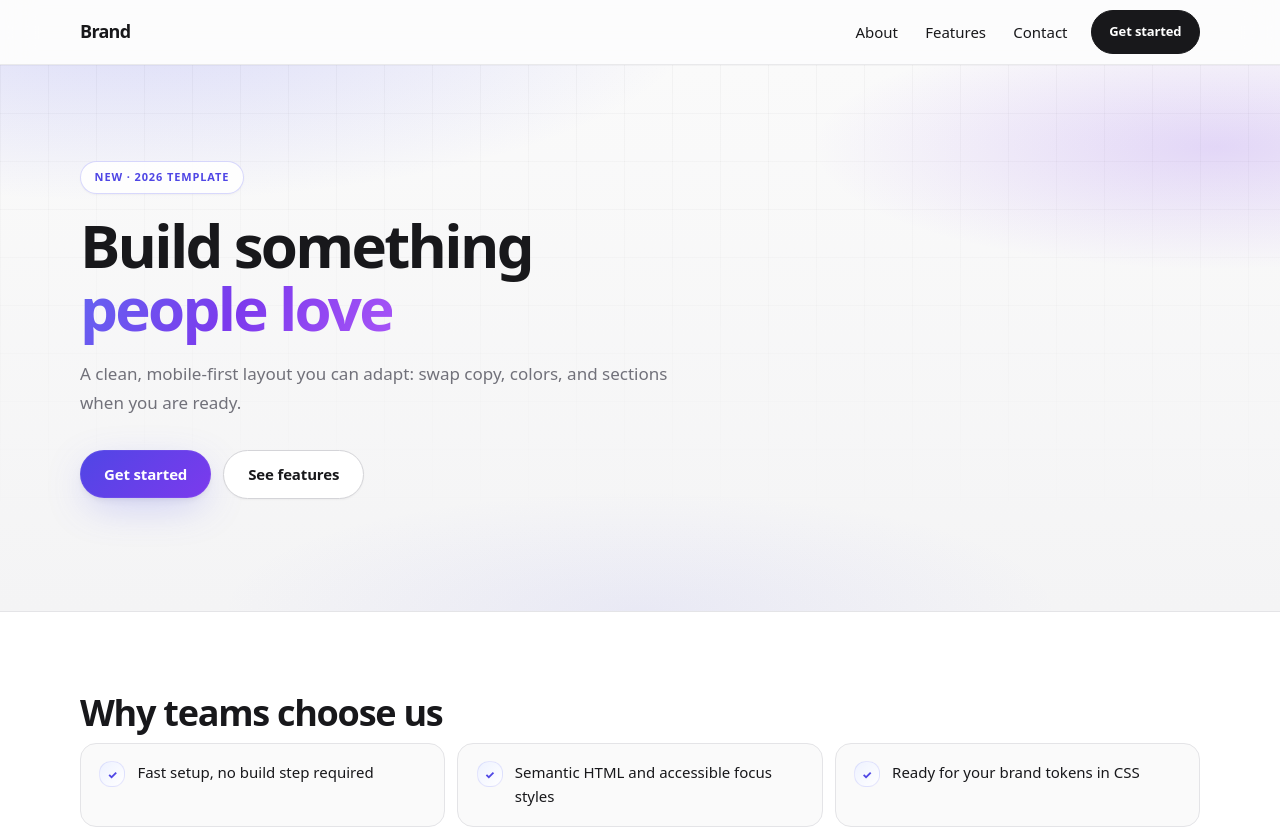
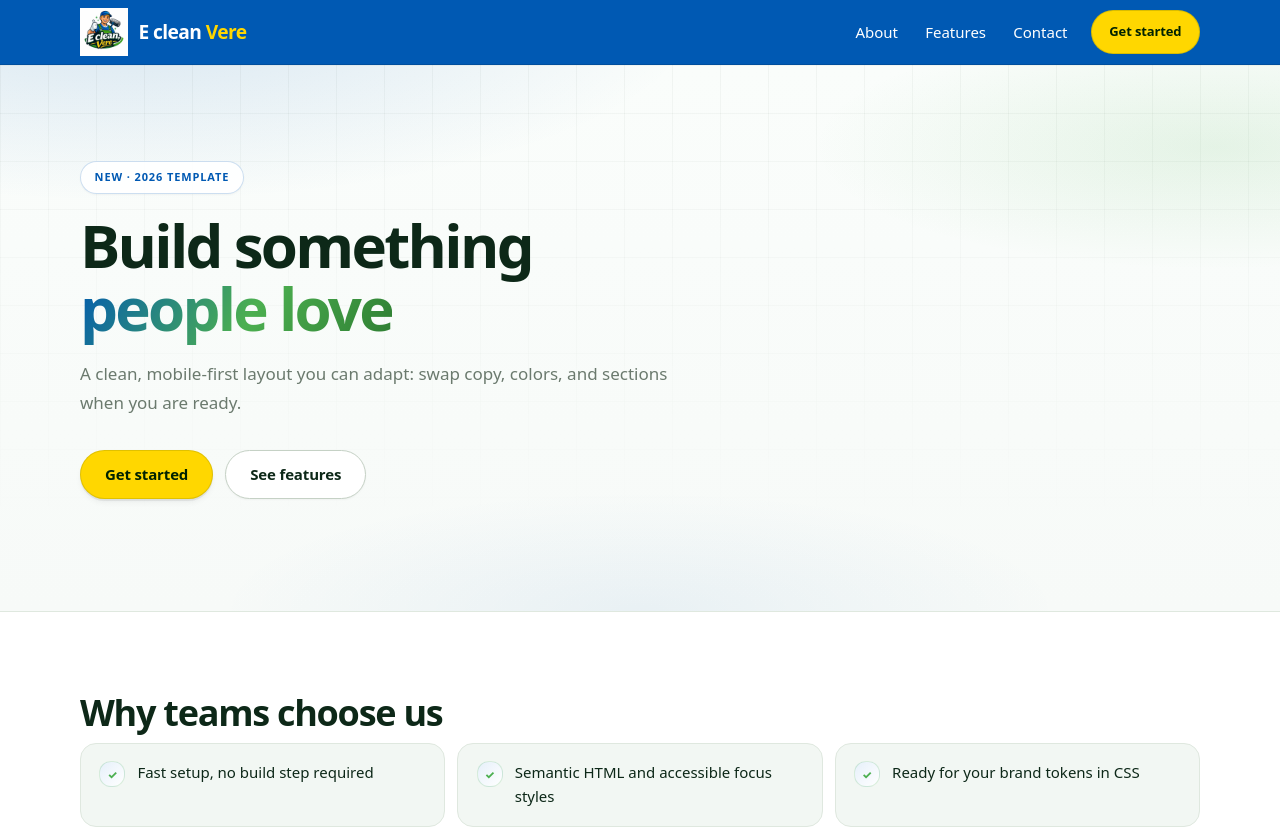
Before and after one commit to Jozsy23/EcleanVere, a plain HTML site: page index.html in a window 1280 px wide. Shown: the top 830 px of the page. Drawn offline with Linux system fonts and the light colour scheme.

Commit message:
Update the color palette and logo

```diff
--- a/css/styles.css
+++ b/css/styles.css
@@ -1,20 +1,29 @@
-/* Modern landing — indigo/violet accent, mesh hero, pill CTAs, soft surfaces */
+/* E clean, Vere — logo palette: blue header, yellow CTAs, green accents, forest text */
 :root {
-  --bg: #f4f4f5;
+  --brand-blue: #0059b3;
+  --brand-blue-dark: #003d7a;
+  --brand-green: #4caf50;
+  --brand-yellow: #ffd700;
+  --ink: #002200;
+  --ink-navy: #001a33;
+
+  --bg: #f7faf8;
   --surface: #ffffff;
-  --surface-elevated: #fafafa;
-  --text: #18181b;
-  --text-muted: #71717a;
-  --accent: #4f46e5;
-  --accent-bright: #6366f1;
-  --accent-soft: #eef2ff;
-  --accent-glow: rgba(99, 102, 241, 0.35);
-  --violet: #7c3aed;
-  --border: #e4e4e7;
-  --border-strong: #d4d4d8;
-  --ring: #a5b4fc;
-  --cta-from: #312e81;
-  --cta-to: #5b21b6;
+  --surface-elevated: #f2f7f3;
+  --text: #0d2818;
+  --text-muted: #6b7a6e;
+  --accent: var(--brand-blue);
+  --accent-bright: #0070d6;
+  --accent-soft: #e6f0fa;
+  --accent-glow: rgba(0, 89, 179, 0.28);
+  --secondary: var(--brand-green);
+  --secondary-soft: rgba(76, 175, 80, 0.12);
+  --violet: var(--brand-green);
+  --border: #dfe8df;
+  --border-strong: #c5d1c5;
+  --ring: rgba(76, 175, 80, 0.45);
+  --cta-from: var(--brand-blue);
+  --cta-to: var(--brand-blue-dark);
   --radius-sm: 12px;
   --radius-md: 16px;
   --radius-lg: 22px;
@@ -76,7 +85,7 @@ body {
   top: 0;
   z-index: 100;
   padding: 0.75rem 1rem;
-  background: var(--text);
+  background: var(--ink-navy);
   color: var(--surface);
   text-decoration: none;
   font-weight: 600;
@@ -92,15 +101,13 @@ body {
   margin-inline: auto;
 }
 
-/* Header — glass bar */
+/* Header — brand blue bar */
 .site-header {
   position: sticky;
   top: 0;
   z-index: 50;
-  background: rgba(255, 255, 255, 0.72);
-  backdrop-filter: blur(16px) saturate(180%);
-  -webkit-backdrop-filter: blur(16px) saturate(180%);
-  border-bottom: 1px solid rgba(228, 228, 231, 0.8);
+  background: var(--brand-blue);
+  border-bottom: 1px solid rgba(0, 0, 0, 0.12);
 }
 
 .header-inner {
@@ -115,16 +122,37 @@ body {
 .logo {
   flex: 1 1 auto;
   min-width: 0;
-  font-weight: 800;
-  font-size: 1.125rem;
-  letter-spacing: -0.04em;
-  color: var(--text);
+  display: inline-flex;
+  align-items: center;
+  gap: 0.65rem;
+  line-height: 1.15;
   text-decoration: none;
   order: 1;
 }
 
-.logo:hover {
-  color: var(--accent);
+.logo:hover .logo-img {
+  filter: brightness(1.06);
+}
+
+.logo-img {
+  display: block;
+  flex-shrink: 0;
+  height: clamp(2.5rem, 8vw, 3rem);
+  width: auto;
+  max-width: min(12rem, 52vw);
+  object-fit: contain;
+  object-position: left center;
+}
+
+.logo-text {
+  font-weight: 800;
+  font-size: clamp(0.95rem, 3.2vw, 1.2rem);
+  letter-spacing: -0.03em;
+  color: #fff;
+}
+
+.logo-text-accent {
+  color: var(--brand-yellow);
 }
 
 .nav-toggle {
@@ -135,13 +163,13 @@ body {
   min-width: 44px;
   min-height: 44px;
   padding: 0;
-  border: 1px solid var(--border);
+  border: 1px solid rgba(255, 255, 255, 0.35);
   border-radius: var(--radius-sm);
-  background: var(--surface);
+  background: rgba(255, 255, 255, 0.12);
   cursor: pointer;
   order: 2;
   margin-left: auto;
-  box-shadow: var(--shadow-sm);
+  box-shadow: none;
 }
 
 .nav-toggle-bar,
@@ -150,7 +178,7 @@ body {
   display: block;
   width: 1.15rem;
   height: 2px;
-  background: var(--text);
+  background: #fff;
   position: relative;
   transition: transform 0.2s ease;
 }
@@ -227,6 +255,17 @@ body {
   color: var(--accent);
 }
 
+@media (min-width: 768px) {
+  .nav-list a:not(.btn) {
+    color: #fff;
+  }
+
+  .nav-list a:not(.btn):hover {
+    background: rgba(255, 255, 255, 0.12);
+    color: #fff;
+  }
+}
+
 .nav-cta {
   margin-top: 0.35rem;
   justify-content: center;
@@ -299,15 +338,15 @@ body {
 }
 
 .btn--primary {
-  background: linear-gradient(135deg, var(--accent) 0%, var(--violet) 100%);
-  color: #fff;
-  border: none;
-  box-shadow: var(--shadow-glow), var(--shadow-md);
+  background: var(--brand-yellow);
+  color: var(--ink);
+  border: 1px solid rgba(0, 34, 0, 0.12);
+  box-shadow: 0 2px 0 rgba(0, 0, 0, 0.06), var(--shadow-md);
 }
 
 .btn--primary:hover {
-  filter: brightness(1.06);
-  box-shadow: var(--shadow-glow), 0 8px 24px -4px var(--accent-glow);
+  filter: brightness(1.04);
+  box-shadow: 0 4px 16px -2px rgba(255, 215, 0, 0.45), var(--shadow-md);
 }
 
 .btn--ghost {
@@ -323,21 +362,21 @@ body {
 }
 
 .btn--nav-cta {
-  background: var(--text);
-  color: #fff;
-  border-color: var(--text);
+  background: var(--brand-yellow);
+  color: var(--ink);
+  border-color: rgba(0, 34, 0, 0.15);
   box-shadow: none;
 }
 
 .btn--nav-cta:hover {
-  background: #27272a;
+  filter: brightness(1.05);
 }
 
 .btn--on-dark {
-  background: #fff;
-  color: var(--text);
-  border: none;
-  box-shadow: 0 4px 20px rgba(0, 0, 0, 0.15);
+  background: var(--brand-yellow);
+  color: var(--ink);
+  border: 1px solid rgba(0, 34, 0, 0.12);
+  box-shadow: 0 4px 20px rgba(0, 0, 0, 0.2);
 }
 
 .btn--on-dark:hover {
@@ -355,10 +394,10 @@ body {
   position: absolute;
   inset: 0;
   background:
-    radial-gradient(ellipse 90% 70% at 10% -10%, rgba(99, 102, 241, 0.22) 0%, transparent 50%),
-    radial-gradient(ellipse 70% 50% at 95% 15%, rgba(124, 58, 237, 0.18) 0%, transparent 45%),
-    radial-gradient(ellipse 60% 40% at 50% 100%, rgba(99, 102, 241, 0.08) 0%, transparent 55%),
-    linear-gradient(180deg, #fafafa 0%, var(--bg) 100%);
+    radial-gradient(ellipse 90% 70% at 10% -10%, rgba(0, 89, 179, 0.14) 0%, transparent 50%),
+    radial-gradient(ellipse 70% 50% at 95% 15%, rgba(76, 175, 80, 0.12) 0%, transparent 45%),
+    radial-gradient(ellipse 60% 40% at 50% 100%, rgba(0, 89, 179, 0.06) 0%, transparent 55%),
+    linear-gradient(180deg, #fafdfb 0%, var(--bg) 100%);
   pointer-events: none;
 }
 
@@ -367,8 +406,8 @@ body {
   position: absolute;
   inset: 0;
   background-image:
-    linear-gradient(rgba(24, 24, 27, 0.03) 1px, transparent 1px),
-    linear-gradient(90deg, rgba(24, 24, 27, 0.03) 1px, transparent 1px);
+    linear-gradient(rgba(13, 40, 24, 0.04) 1px, transparent 1px),
+    linear-gradient(90deg, rgba(13, 40, 24, 0.04) 1px, transparent 1px);
   background-size: 48px 48px;
   mask-image: linear-gradient(180deg, black 0%, transparent 85%);
   pointer-events: none;
@@ -388,10 +427,10 @@ body {
   font-weight: 700;
   letter-spacing: 0.08em;
   text-transform: uppercase;
-  color: var(--accent);
-  background: rgba(255, 255, 255, 0.85);
+  color: var(--brand-blue);
+  background: rgba(255, 255, 255, 0.9);
   border-radius: var(--radius-pill);
-  border: 1px solid rgba(99, 102, 241, 0.25);
+  border: 1px solid rgba(0, 89, 179, 0.2);
   box-shadow: var(--shadow-sm);
 }
 
@@ -406,7 +445,7 @@ body {
 }
 
 .hero-title-accent {
-  background: linear-gradient(120deg, var(--accent-bright) 0%, var(--violet) 50%, #a855f7 100%);
+  background: linear-gradient(120deg, var(--brand-blue) 0%, var(--brand-green) 55%, #2e7d32 100%);
   -webkit-background-clip: text;
   background-clip: text;
   color: transparent;
@@ -488,7 +527,7 @@ body {
 }
 
 .proof-item:hover {
-  border-color: rgba(99, 102, 241, 0.25);
+  border-color: rgba(76, 175, 80, 0.35);
   box-shadow: var(--shadow-md);
 }
 
@@ -500,11 +539,11 @@ body {
   align-items: center;
   justify-content: center;
   background: linear-gradient(135deg, var(--accent-soft), #fff);
-  color: var(--accent);
+  color: var(--brand-green);
   border-radius: var(--radius-sm);
   font-weight: 800;
   font-size: 0.7rem;
-  border: 1px solid rgba(99, 102, 241, 0.15);
+  border: 1px solid rgba(76, 175, 80, 0.2);
 }
 
 /* Feature grid — floating cards */
@@ -535,7 +574,7 @@ body {
 .feature-card:hover {
   box-shadow: var(--shadow-lg);
   transform: translateY(-4px);
-  border-color: rgba(99, 102, 241, 0.2);
+  border-color: rgba(0, 89, 179, 0.22);
 }
 
 @media (prefers-reduced-motion: reduce) {
@@ -551,10 +590,10 @@ body {
   align-items: center;
   justify-content: center;
   margin-bottom: 1.15rem;
-  color: var(--accent);
+  color: var(--brand-blue);
   background: linear-gradient(145deg, var(--accent-soft), #fff);
   border-radius: var(--radius-md);
-  border: 1px solid rgba(99, 102, 241, 0.12);
+  border: 1px solid rgba(0, 89, 179, 0.14);
 }
 
 .feature-title {
@@ -571,13 +610,13 @@ body {
   line-height: 1.65;
 }
 
-/* CTA band — gradient */
+/* CTA band — brand blue */
 .cta-band {
   position: relative;
   padding: clamp(3rem, 9vw, 5rem) 0;
   overflow: hidden;
-  background: linear-gradient(135deg, var(--cta-from) 0%, var(--cta-to) 50%, #4c1d95 100%);
-  color: #e4e4e7;
+  background: linear-gradient(135deg, var(--cta-from) 0%, var(--cta-to) 55%, #001a33 100%);
+  color: rgba(255, 255, 255, 0.92);
 }
 
 .cta-band::before {
@@ -610,7 +649,7 @@ body {
 .cta-band-text {
   margin: 0;
   max-width: 28rem;
-  color: rgba(228, 228, 231, 0.85);
+  color: rgba(255, 255, 255, 0.82);
   font-size: 1.02rem;
   line-height: 1.6;
 }
@@ -671,8 +710,8 @@ body {
 
 .input:focus {
   outline: none;
-  border-color: var(--accent);
-  box-shadow: 0 0 0 3px var(--accent-soft);
+  border-color: var(--brand-green);
+  box-shadow: 0 0 0 3px var(--secondary-soft);
 }
 
 .input--area {
@@ -698,8 +737,8 @@ body {
 /* Footer */
 .site-footer {
   padding: 2rem 0 calc(2rem + env(safe-area-inset-bottom));
-  border-top: 1px solid var(--border);
-  background: var(--surface);
+  border-top: 1px solid rgba(255, 255, 255, 0.08);
+  background: var(--ink-navy);
 }
 
 .footer-inner {
@@ -721,7 +760,7 @@ body {
 .footer-copy {
   margin: 0;
   font-size: 0.875rem;
-  color: var(--text-muted);
+  color: rgba(255, 255, 255, 0.65);
 }
 
 .footer-links {
@@ -743,10 +782,10 @@ body {
 .footer-links a {
   font-size: 0.875rem;
   font-weight: 500;
-  color: var(--text-muted);
+  color: rgba(255, 255, 255, 0.75);
   text-decoration: none;
 }
 
 .footer-links a:hover {
-  color: var(--accent);
+  color: var(--brand-yellow);
 }
--- a/index.html
+++ b/index.html
@@ -5,7 +5,7 @@
   <meta name="viewport" content="width=device-width, initial-scale=1, viewport-fit=cover">
   <meta name="description" content="A modern, mobile-first landing page template. Adapt content, language, and branding to your project.">
   <title>Your product — Landing</title>
-  <meta name="theme-color" content="#4f46e5">
+  <meta name="theme-color" content="#0059B3">
   <link rel="stylesheet" href="css/styles.css">
 </head>
 <body>
@@ -13,7 +13,10 @@
 
   <header class="site-header">
     <div class="wrap header-inner">
-      <a class="logo" href="#top">Brand</a>
+      <a class="logo" href="#top">
+        <img class="logo-img" src="logo.PNG" alt="">
+        <span class="logo-text">E clean <span class="logo-text-accent">Vere</span></span>
+      </a>
       <nav id="site-nav" class="site-nav" aria-label="Main">
         <button type="button" class="nav-toggle" aria-expanded="false" aria-controls="nav-menu" aria-label="Open menu">
           <span class="nav-toggle-bar" aria-hidden="true"></span>
```
